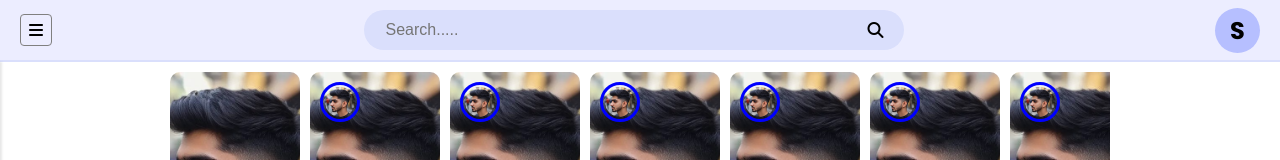
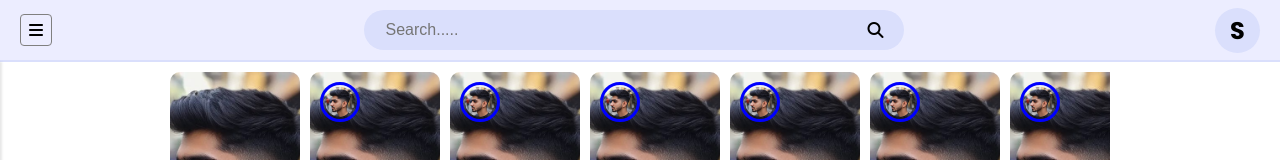
Before and after one commit to PsmLuwang/project-pacify, a plain HTML site: page html/home.html in a window 1280 px wide. Shown: the top 160 px of the page. Drawn offline with Linux system fonts and the light colour scheme.

Commit message:
color update

```diff
--- a/css/home.css
+++ b/css/home.css
@@ -82,7 +82,7 @@ header > div {
     width: 45px;
     display: grid;
     place-items: center;
-    background-color: #b6bfff;
+    background-color: #dadffc;
     border-radius: 50%;
     color: black;
     text-decoration: none;
```
